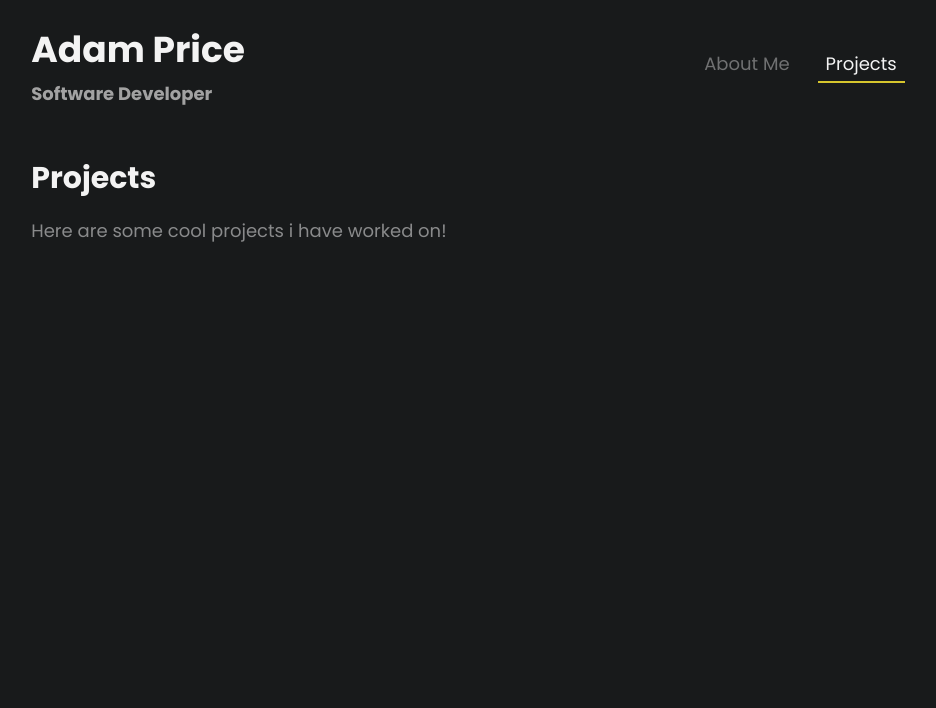
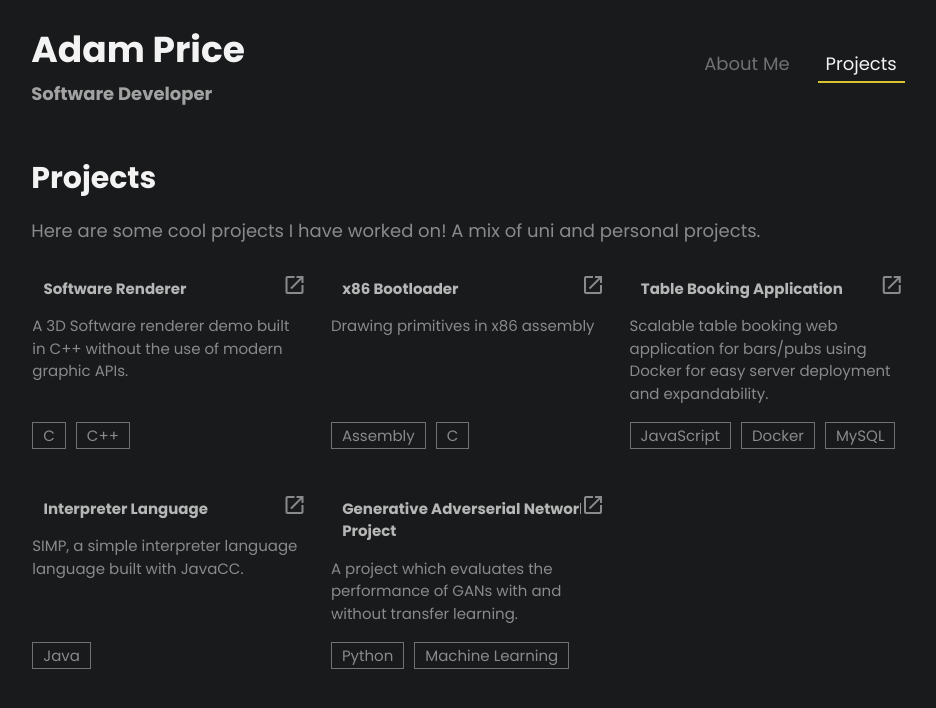
Before and after one commit to AdamGPrice/Portfolio, a React (Create React App) app: page /projects in a window 1280 px wide. Shown: the top 708 px of the page, without its empty margins (172-1108 px from the left). Built offline with nearby package versions, Linux system fonts and the light colour scheme.

Commit message:
Project page setup

```diff
--- a/public/index.html
+++ b/public/index.html
@@ -14,6 +14,7 @@
     <link rel="stylesheet" href="https://cdnjs.cloudflare.com/ajax/libs/materialize/1.0.0/css/materialize.min.css">
     <!-- Compiled and minified JavaScript -->
     <script src="https://cdnjs.cloudflare.com/ajax/libs/materialize/1.0.0/js/materialize.min.js"></script>
+    <link href="https://fonts.googleapis.com/icon?family=Material+Icons" rel="stylesheet">
 
 
     <link rel="preconnect" href="https://fonts.gstatic.com">
--- a/src/About/About.js
+++ b/src/About/About.js
@@ -14,7 +14,7 @@ function About() {
         </p>
 
         <p>Check out my <Link  to='/projects'>Projects</Link> page to
-        find out about previous projects i have worked on and what I am working on next.</p>
+        find out about previous projects I have worked on and what I am working on next.</p>
 
         <h2>Contact</h2>
         <p>
--- a/src/NavBar/NavBar.css
+++ b/src/NavBar/NavBar.css
@@ -57,6 +57,10 @@
   border-bottom: 2px solid rgb(214, 197, 45);
 }
 
+.link:hover {
+  text-decoration: none !important;
+}
+
 .custom-btn-selected:hover {
   border-bottom: 2px solid rgb(214, 197, 45);
 }
--- /dev/null
+++ b/src/Projects/ProjectCard.css
@@ -0,0 +1,58 @@
+.projectcard-box p {
+  font-size: 1rem;
+}
+
+.projectcard-box {
+  padding: 100px;
+  min-height: 200px !important;
+  height: 200px;
+  margin-bottom: 20px;
+  cursor: pointer;
+  border: 1px solid rgba(0, 0, 0, 0);
+}
+
+.projectcard-box:hover {
+  border: 1px solid rgb(112, 113, 114);
+  border: 1px solid rgb(214, 197, 45);
+}
+
+.projectcard-box:hover .open-icon {
+  color: rgb(214, 197, 45);
+}
+
+.projectcard-innerbox {
+  position: relative;
+  width: 100%;
+  height: 80%;
+  overflow-y: hidden;
+}
+
+.techbadge {
+  margin-top: 0px;
+  display: inline;
+  margin-right: 10px;
+  padding: 2px 10px 2px 10px;
+  border: 1px solid rgb(112, 113, 114);
+}
+
+.projectcard-box .sub-heading {
+  color: rgb(182, 182, 182);
+}
+
+.open-icon {
+  position: absolute;
+  right: 0px;
+  top: 10px;
+}
+
+/* Write code here for hamburger menu and shit */
+@media(max-width: 600px) {
+  .projectcard-box {
+    padding: 100px;
+    min-height: 200px !important;
+    height: 200px;
+    margin-bottom: 20px;
+    cursor: pointer;
+    border: 1px solid rgb(112, 113, 114);
+  }
+}
--- /dev/null
+++ b/src/Projects/ProjectCard.js
@@ -0,0 +1,45 @@
+import React from 'react';
+import './ProjectCard.css'
+
+const openInNewTab = (url) => {
+  const newWindow = window.open(url, '_blank', 'noopener,noreferrer')
+  if (newWindow) newWindow.opener = null
+}
+
+
+class TechBadge extends React.Component {
+  render() {
+    return(
+      <p className="techbadge">{this.props.tech}</p>
+    );
+  }
+}
+
+class ProjectCard extends React.Component {
+  render() {
+    const techbadges = this.props.value.tech.map((tech, index) => {
+      console.log(tech);
+      return(
+        <TechBadge
+          key={tech + index}
+          tech={tech}
+        />
+      );
+    });
+
+    return (
+      <div
+        onClick={() => openInNewTab(this.props.value.git)}
+        className="projectcard-box col s12 m6 l4">
+        <div className="projectcard-innerbox">
+          <p className="sub-heading col s12">{this.props.value.title}</p>
+          <i class="material-icons open-icon">open_in_new</i>
+          <p>{this.props.value.desc}</p>
+        </div>
+          {techbadges}
+      </div>
+    );
+  }
+}
+
+export default ProjectCard;
--- a/src/Projects/Projects.js
+++ b/src/Projects/Projects.js
@@ -1,9 +1,56 @@
+import ProjectCard from './ProjectCard';
+
+const projectsRaw = [
+  {
+    title: 'Software Renderer',
+    desc: 'A 3D Software renderer demo built in C++ without the use of modern graphic APIs.',
+    tech: ['C', 'C++'],
+    git: 'https://github.com/AdamGPrice/Software-Graphics-Renderer',
+  },
+  {
+    title: 'x86 Bootloader',
+    desc: 'Drawing primitives in x86 assembly',
+    tech: ['Assembly', 'C'],
+    git: 'https://github.com/AdamGPrice/x86-Graphics',
+  },
+  {
+    title: 'Table Booking Application',
+    desc: 'Scalable table booking web application for bars/pubs using Docker for easy server deployment and expandability.',
+    tech: ['JavaScript', 'Docker', 'MySQL'],
+    git: 'https://github.com/AdamGPrice/Table-Booking-Application',
+  },
+  {
+    title: 'Interpreter Language',
+    desc: 'SIMP, a simple interpreter language language built with JavaCC.',
+    tech: ['Java'],
+    git: 'https://github.com/AdamGPrice/SIMP-Language-Interpreter',
+  },
+  {
+    title: 'Generative Adverserial Network Project',
+    desc: 'A project which evaluates the performance of GANs with and without transfer learning.',
+    tech: ['Python', 'Machine Learning'],
+    git: 'https://github.com/AdamGPrice/Generative-Adversarial-Network',
+  },
+]
+
 function Projects() {
+  const projects = projectsRaw.map((value, index) => {
+    return(
+      <ProjectCard
+        key={value.title + index}
+        value={value}
+      />
+    )
+  });
+
   return (
     <div className="row">
-      <div className="col s12 m8">
+      <div className="col s12">
         <h2>Projects</h2>
-        <p>Here are some cool projects i have worked on!</p>
+        <p>Here are some cool projects I have worked on! A mix of uni and personal projects.</p>
+        <div className="row">
+          {projects}
+        </div>
       </div>
     </div>
   );
--- a/src/index.css
+++ b/src/index.css
@@ -11,8 +11,10 @@ h1, h2, h3, h4, h5, h6 {
 }
 
 a {
-  color: rgb(243, 243, 243);
   color: rgb(214, 197, 45);
+}
+
+a:hover {
   text-decoration: underline;
 }
 
```
Also changed, not shown: public/manifest.json (added).
